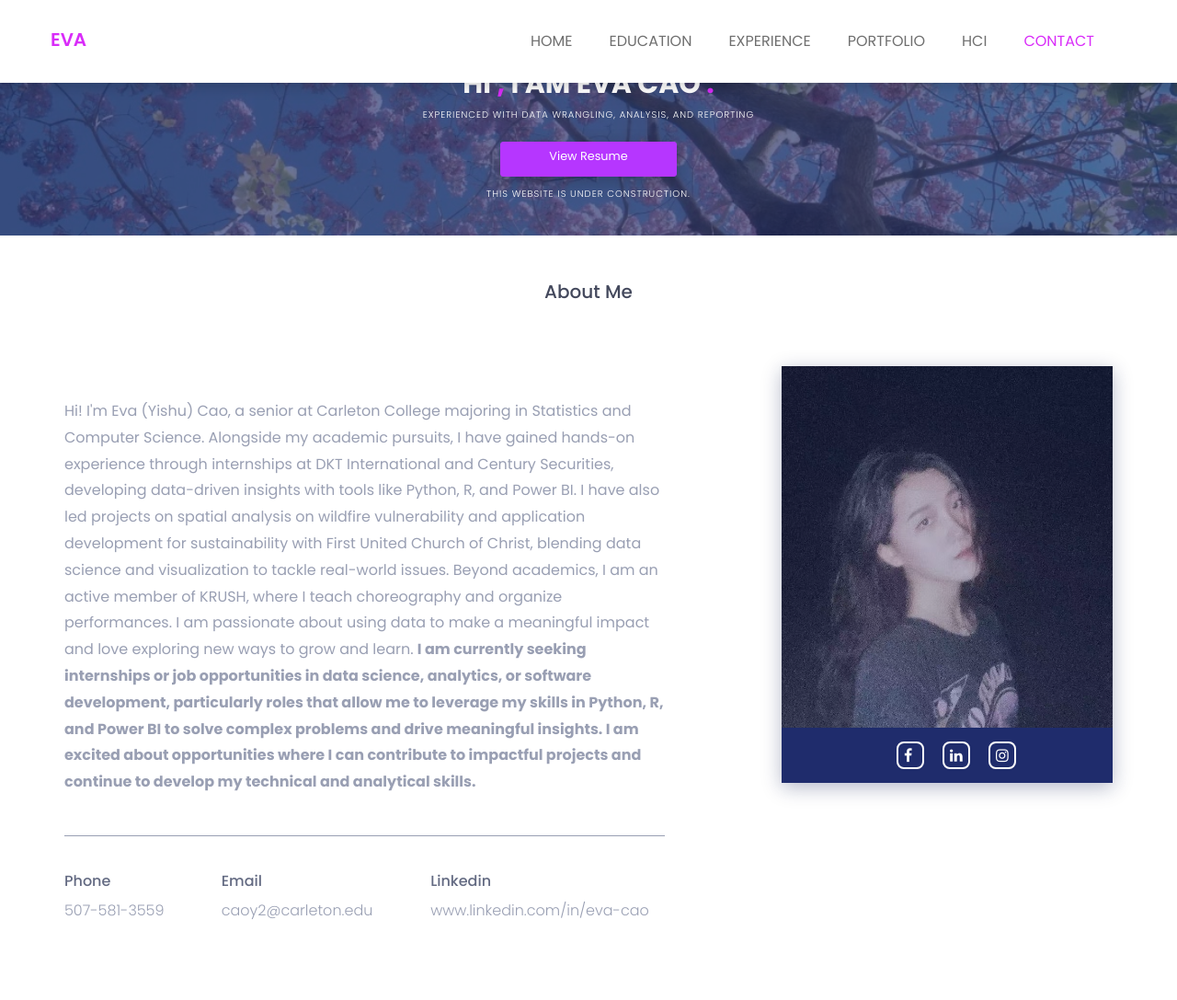
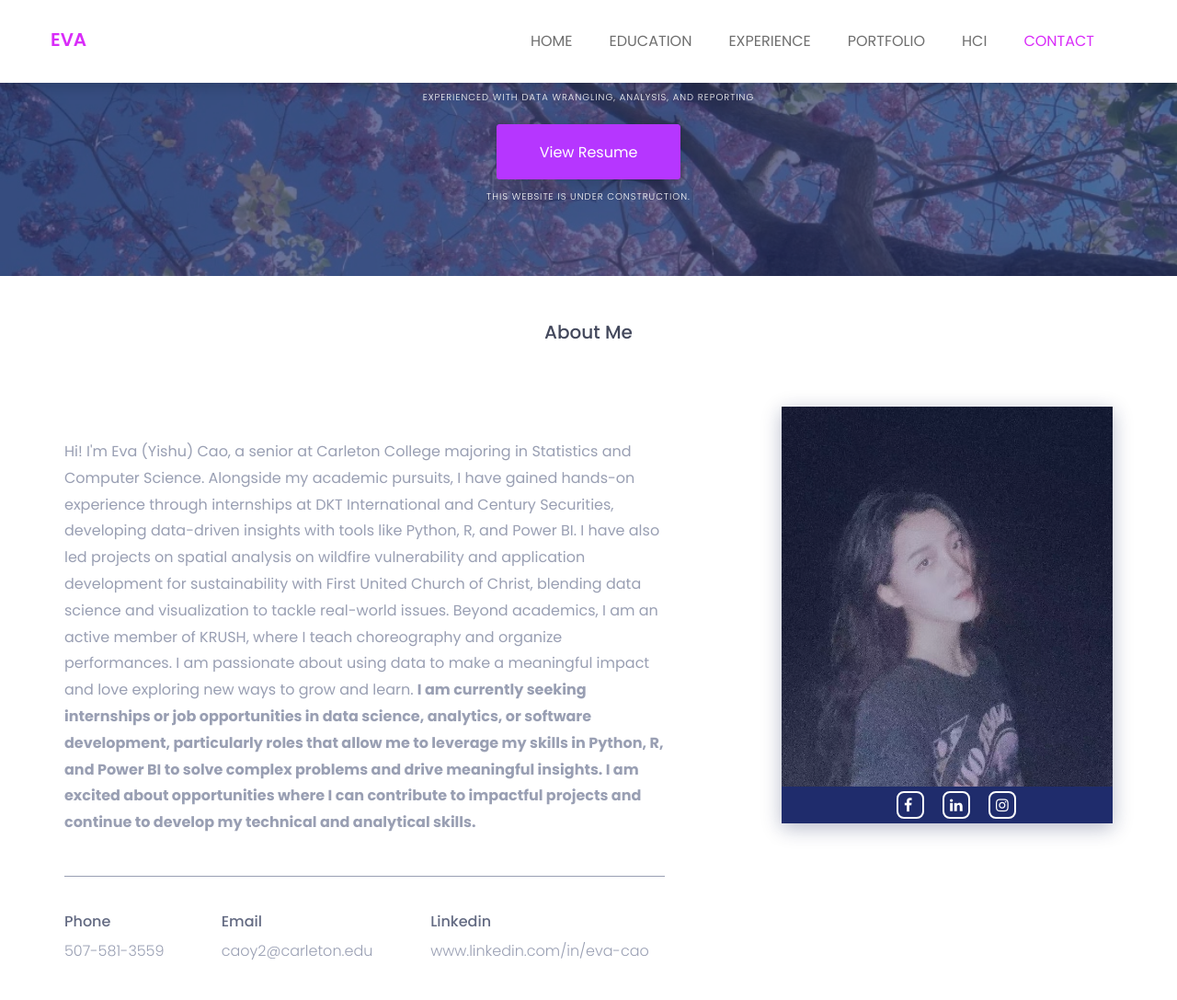
Before and after one commit to EvaCao116/evacao116.github.io, a plain HTML site: page index.html in a window 1280 px wide. Shown: the top 1087 px of the page at 92% size. Drawn offline with nearby package versions, Linux system fonts and the light colour scheme.

Commit message:
back to px

```diff
--- a/assets/css/style.css
+++ b/assets/css/style.css
@@ -186,17 +186,14 @@ nav.navbar.bootsnav .navbar-toggle i{color: #d92cf9;}
         3.  Welcome-hero
 --------------------------------------*/
 .welcome-hero{
-    height: 20vw;
-    min-height: 20vw;
-    max-height: 30vw;
-    background: url(../images/about/welcome-banner.jpg) no-repeat;
-    background-size: cover;
-    background-position: center;
     display: flex;
     align-items: center;
     justify-content: center;
-    position: relative;
-    padding-top: 60px;
+    position:relative;
+    background:url(../images/about/welcome-banner.jpg)no-repeat;
+    background-size:cover;
+    background-position: center;
+    height:300px;
 }
 .welcome-hero:before{
     position:absolute;
@@ -226,10 +223,9 @@ nav.navbar.bootsnav .navbar-toggle i{color: #d92cf9;}
     letter-spacing: 1px;
 }
 .header-text a {
-    font-size: 1vw;
-    width: 15vw;
-    height: 2.9vw;
-    line-height: 30px;
+    width: 200px;
+    height: 60px;
+    line-height: 60px;
     border-radius: 3px;
     text-transform: capitalize;
     color: #fff;
@@ -291,7 +287,7 @@ nav.navbar.bootsnav .navbar-toggle i{color: #d92cf9;}
     background: rgba(31,44,108,.3);
 }
 .single-about-img img {
-    width: 100%;
+    width: 109%;
     height: auto;
     max-width: 500px;
 }
@@ -304,7 +300,7 @@ nav.navbar.bootsnav .navbar-toggle i{color: #d92cf9;}
     bottom: 0;
     left: 0;
     width: 109%;
-    height: 60px;
+    height: 40px;
     background: #1f2c6c;
 }
 /*.ab-list-icon */
```
